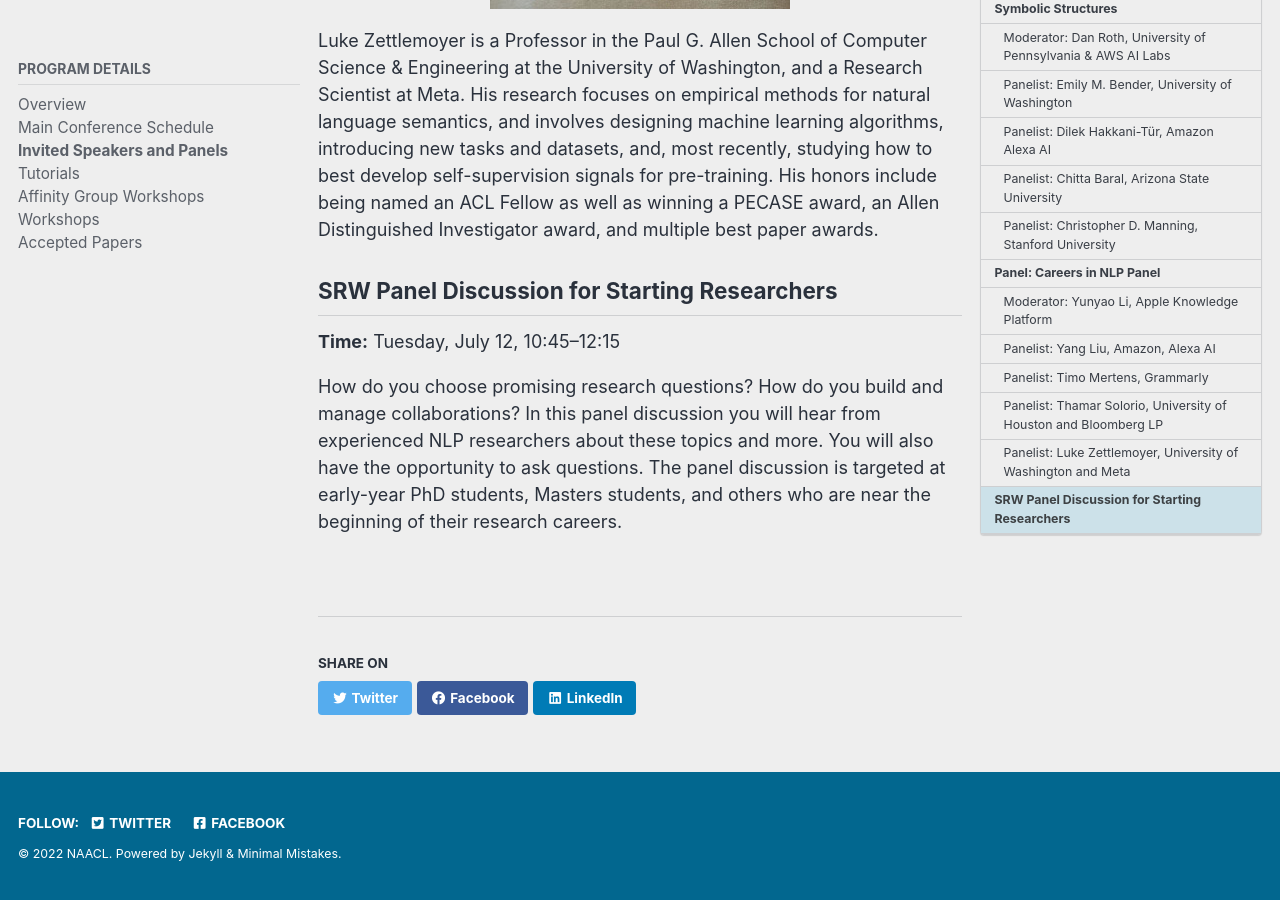
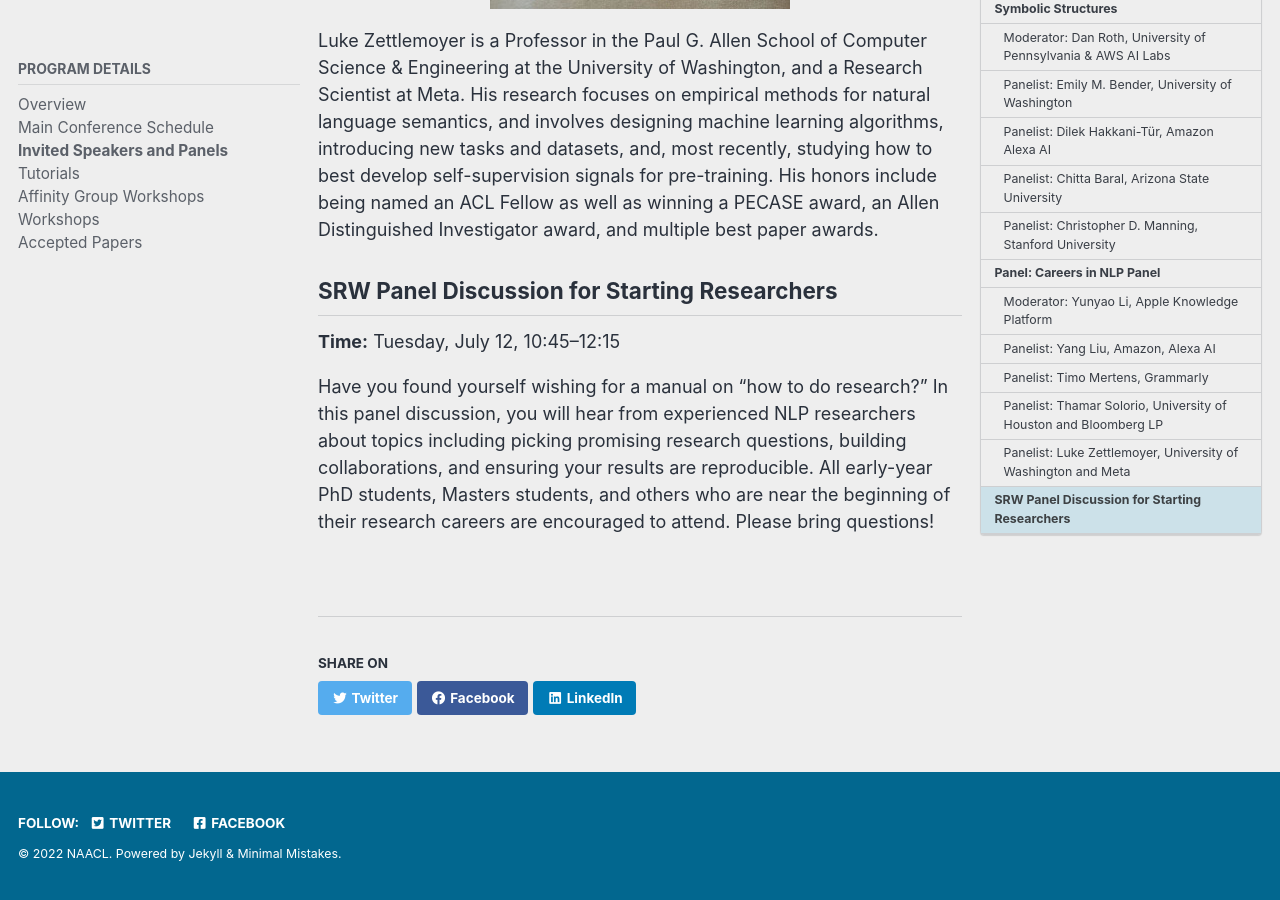
Before and after one commit to naacl-org/naacl-2022-website, a Jekyll site: the page built from _pages/program/keynotes.md, in a window 1280 px wide and 900 px high, scrolled down 12107 px. Built offline with Jekyll 4.4.1, drawn with Linux system fonts in a browser that asks for light colours; cached includes are drawn as plain includes; comment, search, counter and statistics services are not loaded.

Commit message:
Updated abstract for SRW panel

```diff
--- a/_pages/program/keynotes.md
+++ b/_pages/program/keynotes.md
@@ -170,4 +170,4 @@ Luke Zettlemoyer is a Professor in the Paul G. Allen School of Computer Science
 
 **Time:** Tuesday, July 12, 10:45--12:15
 
-How do you choose promising research questions? How do you build and manage collaborations? In this panel discussion you will hear from experienced NLP researchers about these topics and more. You will also have the opportunity to ask questions. The panel discussion is targeted at early-year PhD students, Masters students, and others who are near the beginning of their research careers.
+Have you found yourself wishing for a manual on "how to do research?" In this panel discussion, you will hear from experienced NLP researchers about topics including picking promising research questions, building collaborations, and ensuring your results are reproducible. All early-year PhD students, Masters students, and others who are near the beginning of their research careers are encouraged to attend. Please bring questions!
```
